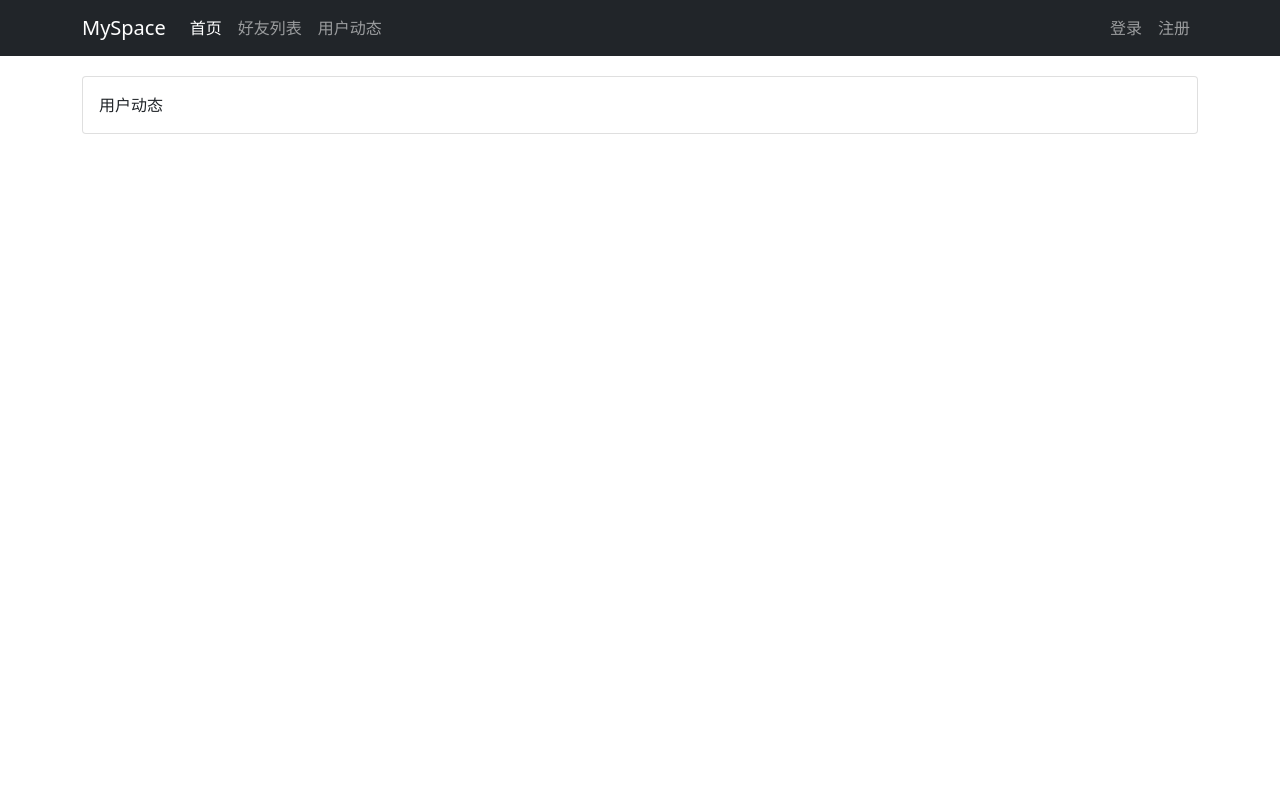
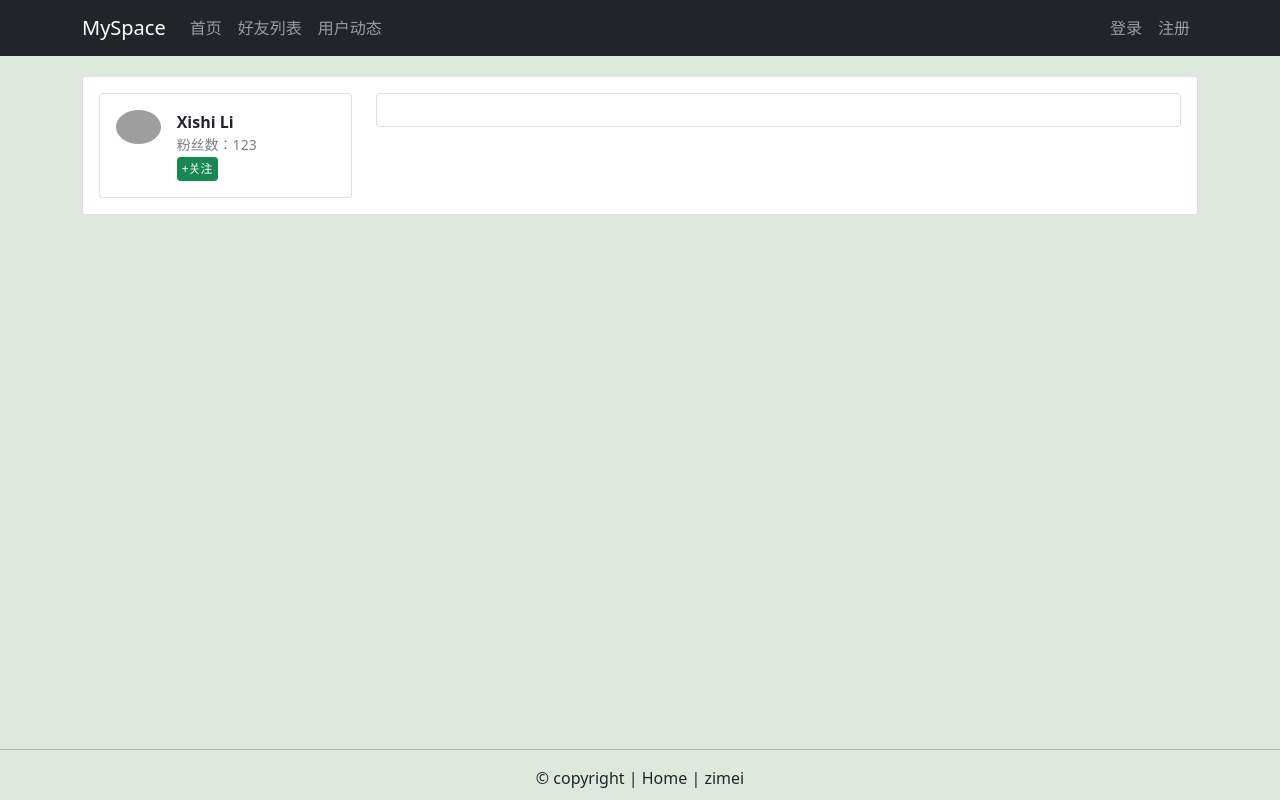
Before and after one commit to zimei11/myBlogSpace, a Vue app: page /userprofile in a window 1280 px wide. Built offline with nearby package versions, Linux system fonts and the light colour scheme; grey boxes are pictures that could not be loaded.

Commit message:
用户动态 个人信息 完成

```diff
--- a/src/App.vue
+++ b/src/App.vue
@@ -4,8 +4,7 @@
 </template>
 
 <script>
-import 'bootstrap/dist/css/bootstrap.css';
-import 'bootstrap/dist/js/bootstrap';
+
 import NavBar from './components/NavBar.vue';
 
 export default{
--- a/src/components/ContentBase.vue
+++ b/src/components/ContentBase.vue
@@ -7,6 +7,10 @@
         </div>
       </div>
     </div>
+    <footer>
+      <hr>
+      © copyright&nbsp;|&nbsp;Home&nbsp;|&nbsp;zimei
+    </footer>
   </div>
 </template>
 
@@ -19,7 +23,19 @@ export default {
 </script>
 
 <style scoped>
-.card{
+.card {
   margin-top: 20px;
 }
+
+/* 页脚 */
+footer {
+  position: fixed;
+  bottom: 10px;
+  width: 100%;
+  text-align: center;
+}
+
+.html,body{
+  background-color: aquamarine;
+}
 </style>
--- a/src/components/NavBar.vue
+++ b/src/components/NavBar.vue
@@ -1,7 +1,7 @@
 <template>
     <nav class="navbar navbar-expand-lg navbar-dark bg-dark">
         <div class="container">
-            <router-link class="navbar-brand" :to="{name: 'home'}" >MySpace</router-link>
+            <router-link id='toplogo' class="navbar-brand" :to="{name: 'home'}" >MySpace</router-link>
             <button class="navbar-toggler" type="button" data-bs-toggle="collapse" data-bs-target="#navbarText"
                 aria-controls="navbarText" aria-expanded="false" aria-label="Toggle navigation">
                 <span class="navbar-toggler-icon"></span>
@@ -9,7 +9,7 @@
             <div class="collapse navbar-collapse" id="navbarText">
                 <ul class="navbar-nav me-auto mb-2 mb-lg-0">
                     <li class="nav-item">
-                        <a class="nav-link active" aria-current="page" href="/">首页</a>
+                        <a class="nav-link" aria-current="page" href="/">首页</a>
                     </li>
                     <li class="nav-item">
                         <a class="nav-link" href="/userlist">好友列表</a>
--- /dev/null
+++ b/src/components/userprofile/UserInfo.vue
@@ -0,0 +1,44 @@
+<template>
+    <div class="card">
+        <div class="card-body">
+            <div class="row">
+                <div class="col-3">
+                    <img width="45px"
+                        src="https://cdn.acwing.com/media/user/profile/photo/113094_lg_db881120f8.jpg" alt="">
+                </div>
+                <div class="col-9">
+                    <div class="username">Xishi Li</div>
+                    <div class="fans">粉丝数：123</div>
+                    <button type="button" class="btn btn-success btn-sm">+关注</button>
+                </div>
+            </div>
+        </div>
+    </div>
+
+</template>
+
+<script>
+export default {
+    name: "UserProfileInfo",
+}
+</script>
+
+<style scoped>
+img {
+    border-radius: 50%;
+}
+
+.username {
+    font-weight: bold;
+}
+
+.fans {
+    font-size: 14px;
+    color: gray;
+}
+
+button {
+    padding: 2px 4px;
+    font-size: 12px;
+}
+</style>
--- /dev/null
+++ b/src/components/userprofile/UserPost.vue
@@ -0,0 +1,11 @@
+<template>
+<div class="card">
+    <div class="card-body"></div>
+</div>
+</template>
+
+<script>
+</script>
+
+<style scoped>
+</style>
--- /dev/null
+++ b/src/css/commencss.css
@@ -0,0 +1,3 @@
+.html,body{
+    background-color:rgb(222, 233, 222);
+}
--- a/src/main.js
+++ b/src/main.js
@@ -2,5 +2,8 @@ import { createApp } from 'vue'
 import App from './App.vue'
 import router from './router'
 import store from './store'
+import 'bootstrap/dist/css/bootstrap.css';
+import 'bootstrap/dist/js/bootstrap';
+import "@/css/commencss.css"
 
 createApp(App).use(store).use(router).mount('#app')
--- a/src/views/UserProfile.vue
+++ b/src/views/UserProfile.vue
@@ -1,16 +1,41 @@
 <template>
     <ContentBase>
-        用户动态
+        <div class="row">
+            <div class="col-3">
+                <UserProfileInfo />
+            </div>
+            <div class="col-9">
+                <UserProfilePost />
+            </div>
+        </div>
     </ContentBase>
 </template>
 
 <script>
 import ContentBase from "../components/ContentBase"
+import UserProfileInfo from "../components/userprofile/UserInfo"
+import UserProfilePost from "../components/userprofile/UserPost"
+import { reactive } from "vue"
 
 export default {
     name: "UserProfile",
     components: {
         ContentBase,
+        UserProfileInfo,
+        UserProfilePost
+    },
+    setup(){
+        const user=reactive({
+            username:"lixishi",
+            lastname:"Yan",
+            firstname:"Xishi",
+            followerCount:0,
+            is_followed:false,
+        });
+
+        return{
+            user:user
+        }
     }
 }
 </script>
```
Also changed, not shown: src/components/userprofile/UserWrite.vue (added, +8 -0 lines).
